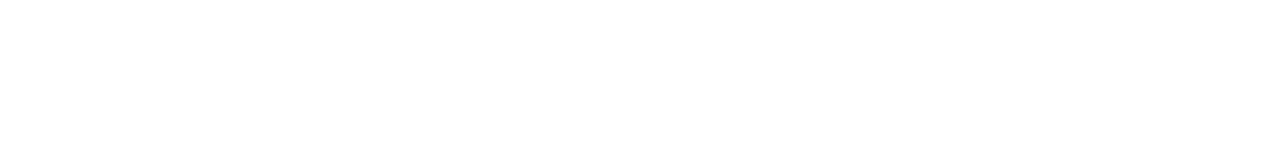
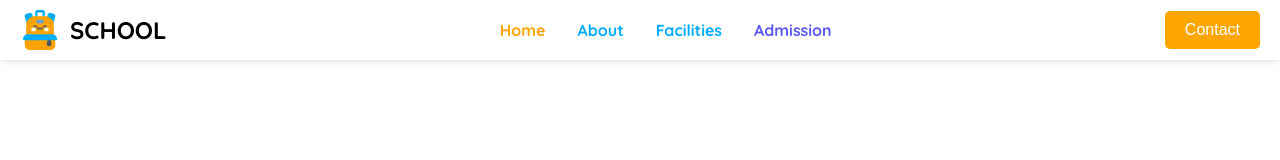
Before and after one commit to bilashmollick223/Assiment-Two-Repo, a plain HTML site: page index.html in a window 1280 px wide. Drawn offline with Linux system fonts and the light colour scheme.

Commit message:
added a header style

```diff
--- a/index.html
+++ b/index.html
@@ -6,7 +6,34 @@
   <title>Document</title>
   <link rel="stylesheet" href="./style/style.css">
 </head>
-<body>
+<body class="quicksand-fonts">
+  <!-- start header -->
+  <header class="background-color">
+    <div class="navbar">
+        <div class="logo">
+            <img src="./assets/logo.png" alt="Logo">
+            <span>SCHOOL</span>
+        </div>
+        <div class="menu font-weight">
+            <a href="#"><span class="color-one">Home</span></a>
+            <a href="#"><span class="color-two">About</span></a>
+            <a href="#"><span class="color-two">Facilities</span></a>
+            <a href="#"><span class="color-three">Admission</span></a>
+        </div>
+        <button class="contact-btn">Contact</button>
+    </div>
+</header>
+  <!-- end header -->
+   <!-- start main -->
+  <main>
 
+  </main>
+  <!-- end main -->
+
+  <!-- start footer -->
+  <footer>
+
+  </footer>
+  <!-- end footer -->
 </body>
 </html>
--- a/style/style.css
+++ b/style/style.css
@@ -0,0 +1,78 @@
+@import url('https://fonts.googleapis.com/css2?family=Quicksand:wght@300..700&display=swap');
+
+.quicksand-fonts {
+  font-family: "Quicksand", serif;
+  font-optical-sizing: auto;
+  font-style: normal;
+}
+
+* {
+  margin: 0;
+  padding: 0;
+  box-sizing: border-box;
+}
+/* sherd style */
+.background-color{
+  background-color: #FFFFFF;
+}
+.color-one{
+  color:  #FEA301;
+}
+.color-two{
+  color: #01ACFD;
+}
+.color-three{
+  color: #5D58EF;
+}
+.font-weight{
+  font-weight: 700;
+}
+
+/* header style */
+.navbar {
+  display: flex;
+  justify-content: space-between;
+  align-items: center;
+  background-color: #ffffff;
+  padding: 10px 20px;
+  box-shadow: 0 2px 5px rgba(0, 0, 0, 0.1);
+}
+
+.navbar .logo {
+  display: flex;
+  align-items: center;
+}
+
+.navbar .logo img {
+  height: 40px;
+  margin-right: 10px;
+}
+
+.navbar .logo span {
+  font-size: 24px;
+  font-weight: bold;
+  color: #000;
+}
+
+.navbar .menu {
+  display: flex;
+  gap: 32px;
+}
+
+.navbar .menu a {
+  text-decoration: none;
+}
+
+.navbar .contact-btn {
+  background-color: #ffa500;
+  color: #fff;
+  border: none;
+  padding: 10px 20px;
+  border-radius: 5px;
+  cursor: pointer;
+  font-size: 16px;
+}
+
+.navbar .contact-btn:hover {
+  background-color: #ff8c00;
+}
```
